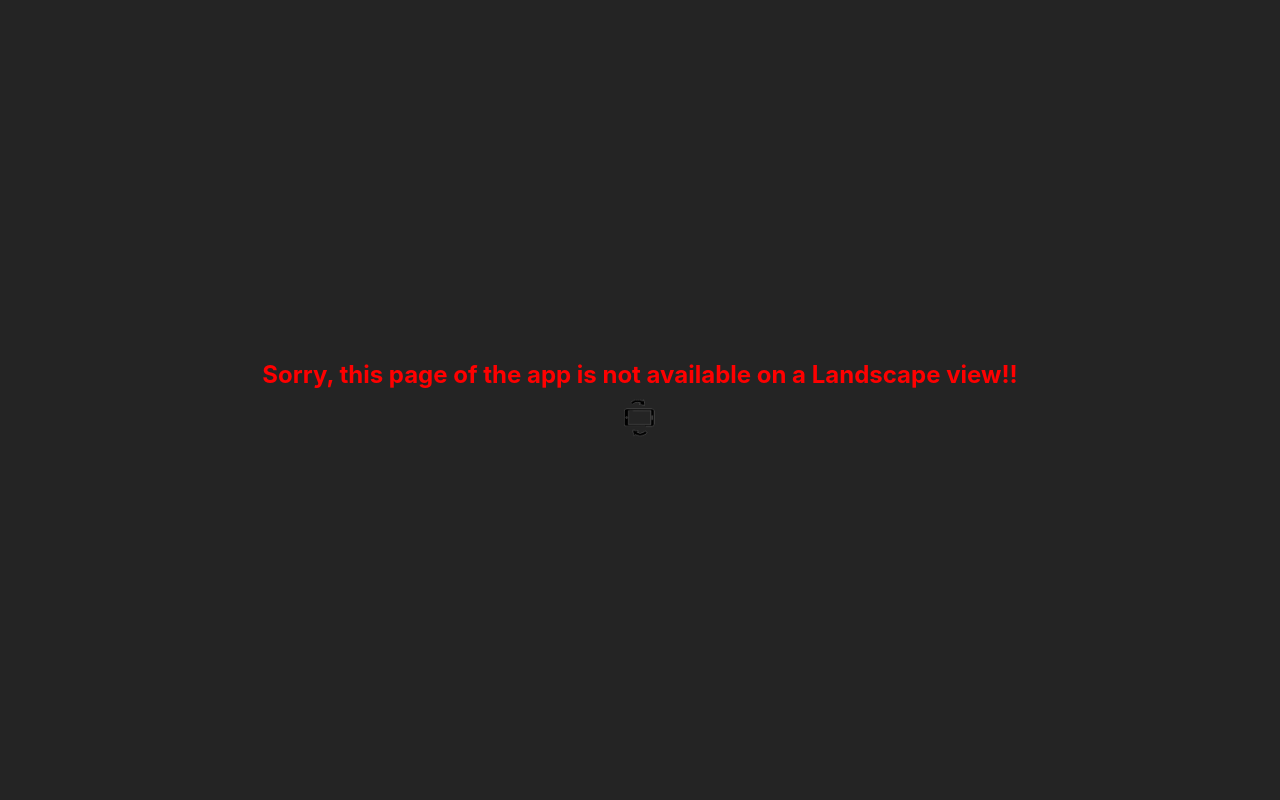
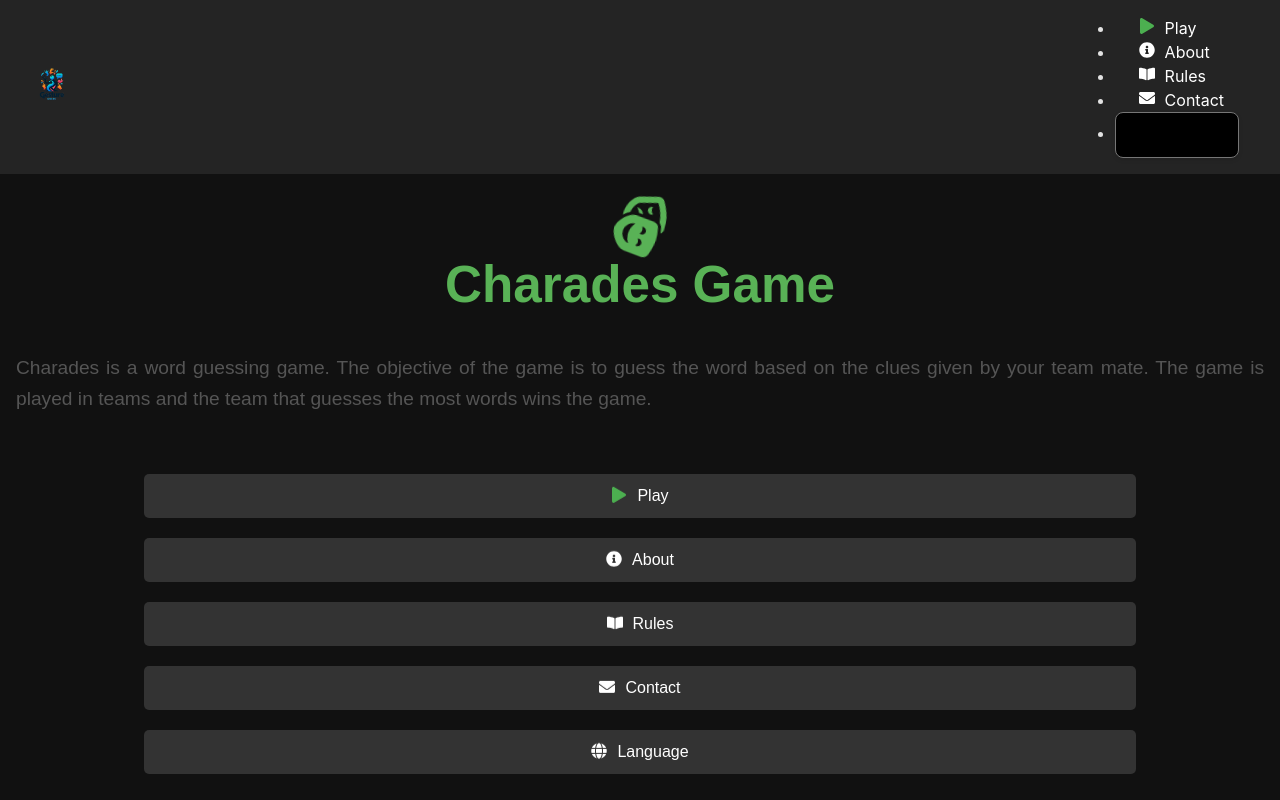
Before and after one commit to GemechisUrgessa/charades, a React (Vite) app: page / in a window 1280 px wide. Shown: the top 800 px of the page. Built offline with nearby package versions, Linux system fonts and the light colour scheme.

Commit message:
about 90% completed

```diff
--- a/src/App.tsx
+++ b/src/App.tsx
@@ -7,7 +7,7 @@ import AboutPage from "./pages/about";
 import Rules from "./pages/rules";
 import Contact from "./pages/contact";
 import Play from "./pages/play";
-import gif from "./assets/play.gif";
+// import gif from "./assets/play.gif";
 
 function App() {
   const [screen, setScreen] = React.useState(window.innerWidth);
@@ -45,42 +45,6 @@ function App() {
 
   return (
     <>
-      {notMobile ? (
-        isLandscape ? (
-          <div
-            style={{
-              display: "flex",
-              flexDirection: "column",
-              justifyContent: "center",
-              alignItems: "center",
-              height: "100vh",
-            }}
-          >
-            <h2
-              style={{
-                color: "red",
-                textAlign: "center",
-              }}
-            >
-              Sorry, this page of the app is not available on a Landscape view!!
-            </h2>
-            <img
-              style={{
-                color: "white",
-                width: "50px",
-                height: "50px",
-                transform: "rotate(90deg)",
-              }}
-              src={gif}
-              alt="gif"
-            />
-          </div>
-        ) : (
-          <h1 className="no-game">
-            Sorry, this app is not available on desktop
-          </h1>
-        )
-      ) : (
       <Router>
         <Routes>
           <Route
@@ -134,7 +98,7 @@ function App() {
           />
         </Routes>
       </Router>
-      )}
+      {/* )} */}
     </>
   );
 }
```
Lines whose indentation alone changed are shown as unchanged.
